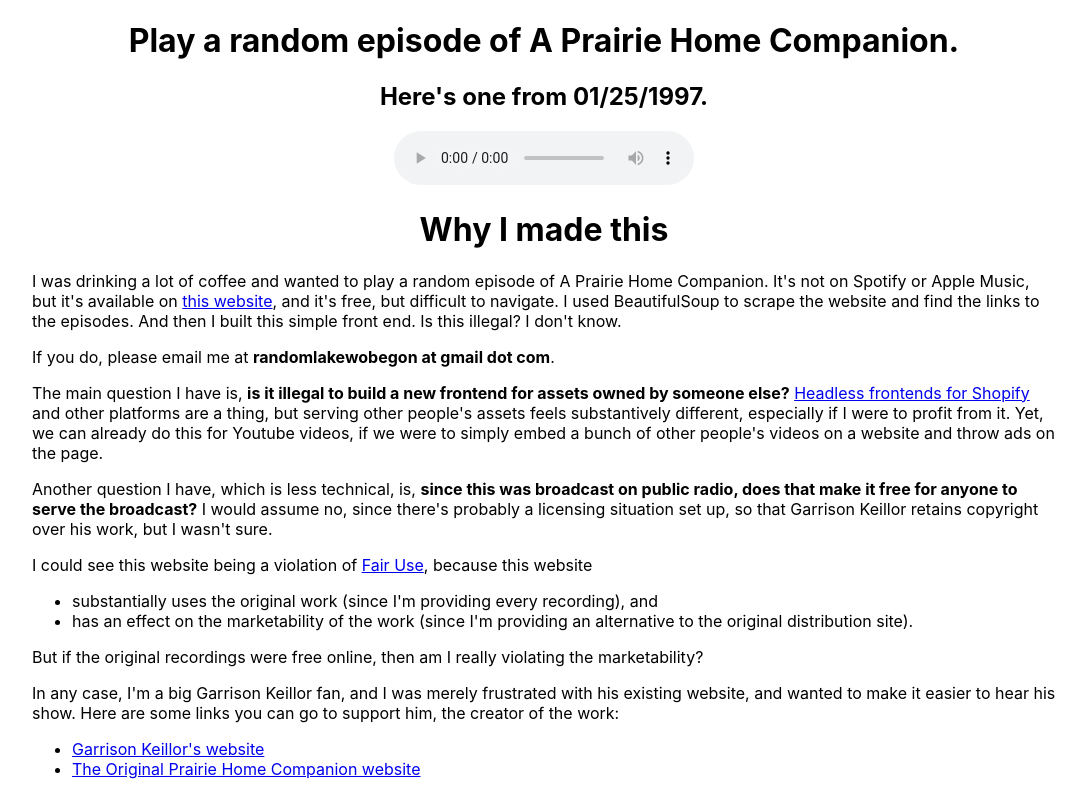
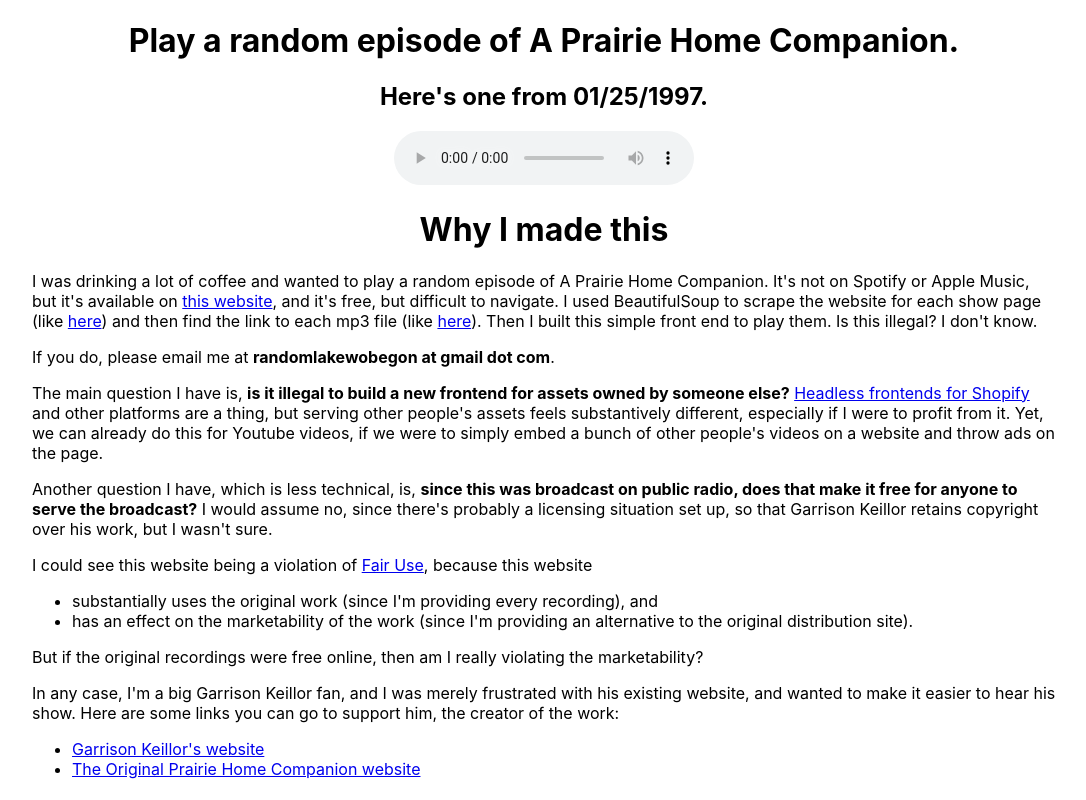
Before and after one commit to bkitano/wobegon, a React (Create React App) app: page / in a window 1280 px wide. Shown: the whole page, without its empty margins (96-1182 px from the left). Built offline with nearby package versions, Linux system fonts and the light colour scheme.

Commit message:
add more work

```diff
--- a/src/App.tsx
+++ b/src/App.tsx
@@ -56,12 +56,19 @@
             it's available on{" "}
             <a href="https://www.prairiehome.org/">this website</a>, and it's
             free, but difficult to navigate. I used BeautifulSoup to scrape the
-            website and find the links to the episodes. And then I built this
-            simple front end. Is this illegal? I don't know.{" "}
+            website for each show page (like{" "}
+            <a href="https://www.prairiehome.org/shows/58385.html">here</a>) and
+            then find the link to each mp3 file (like{" "}
+            <a href="https://play.publicradio.org/api-2.0.1/o/phc/1996/02/03/phc_19960203_128.mp3">
+              here
+            </a>
+            ). Then I built this simple front end to play them. Is this illegal?
+            I don't know.{" "}
           </p>
           <p>
             {" "}
-            If you do, please email me at <b>randomlakewobegon at gmail dot com</b>.
+            If you do, please email me at{" "}
+            <b>randomlakewobegon at gmail dot com</b>.
           </p>
           <p>
             The main question I have is,{" "}
@@ -97,8 +104,8 @@
             because this website{" "}
             <ul>
               <li>
-                substantially uses the original work (since I'm providing
-                every recording), and
+                substantially uses the original work (since I'm providing every
+                recording), and
               </li>
               <li>
                 has an effect on the marketability of the work (since I'm
```
